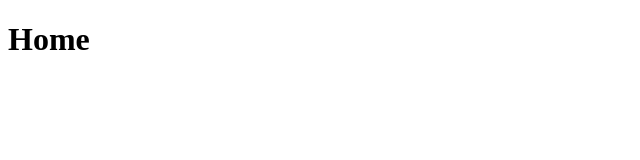
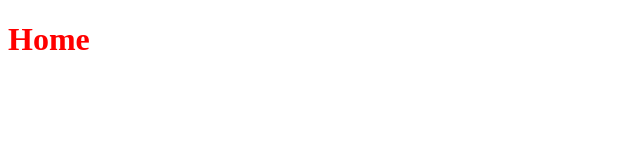
Before and after one commit to yahia3200/Heavens-Cup, a React (Vite) app in the folder WC22Front/: page / in a window 1280 px wide. Shown: the top 160 px of the page, without its empty margins (0-640 px from the left). Built offline with nearby package versions, Linux system fonts and the light colour scheme.

Commit message:
add sass suport

```diff
--- a/WC22Front/package.json
+++ b/WC22Front/package.json
@@ -20,6 +20,7 @@
     "@types/react": "^18.0.24",
     "@types/react-dom": "^18.0.8",
     "@vitejs/plugin-react": "^2.2.0",
+    "sass": "^1.57.1",
     "typescript": "^4.6.4",
     "vite": "^3.2.3"
   }
--- a/WC22Front/src/pages/Home.tsx
+++ b/WC22Front/src/pages/Home.tsx
@@ -1,3 +1,4 @@
+import '../styles/Home.scss';
 
 interface HomeProps {
 
--- /dev/null
+++ b/WC22Front/src/styles/Home.scss
@@ -0,0 +1,3 @@
+h1 {
+    color: red;
+}
```
Also changed, not shown: WC22Front/src/pages/SignIn.tsx (added, +13 -0 lines), 1 other file (tests, documents, lock files or other folders).
